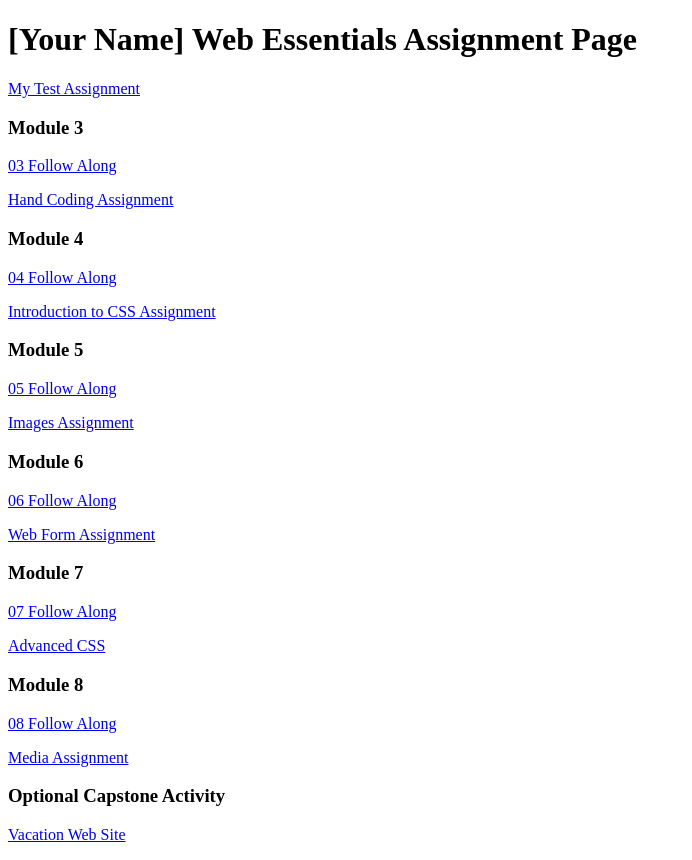
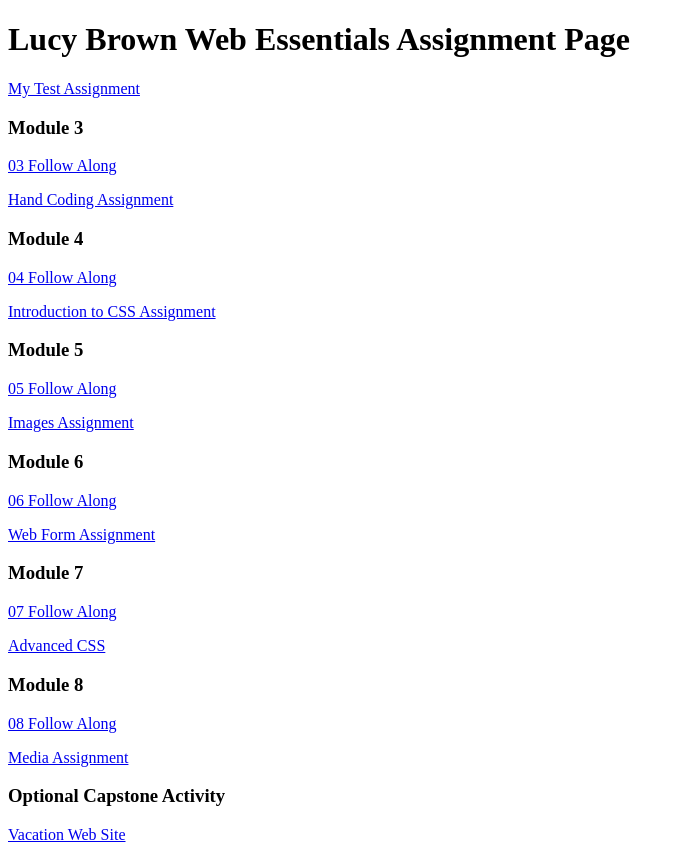
Before and after one commit to Lucycodes7/dwdd1600, a plain HTML site: page index.html in a window 1280 px wide. Shown: the whole page, without its empty margins (0-692 px from the left). Drawn offline with Linux system fonts and the light colour scheme.

Commit message:
Update index.html

```diff
--- a/index.html
+++ b/index.html
@@ -6,7 +6,7 @@
 		<title>dwdd 1600 assignment list page</title>
 	</head>
 	<body>
-		<h1>[Your Name] Web Essentials Assignment Page</h1>
+		<h1>Lucy Brown Web Essentials Assignment Page</h1>
 		<p><a href="01test">My Test Assignment</a></p>
 
 		<h3>Module 3</h3>
```
